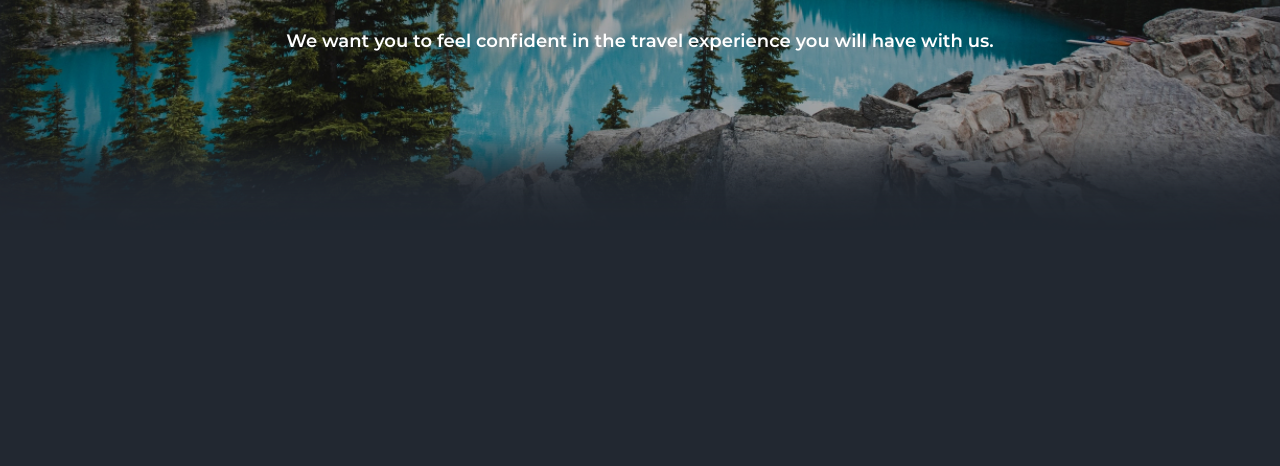
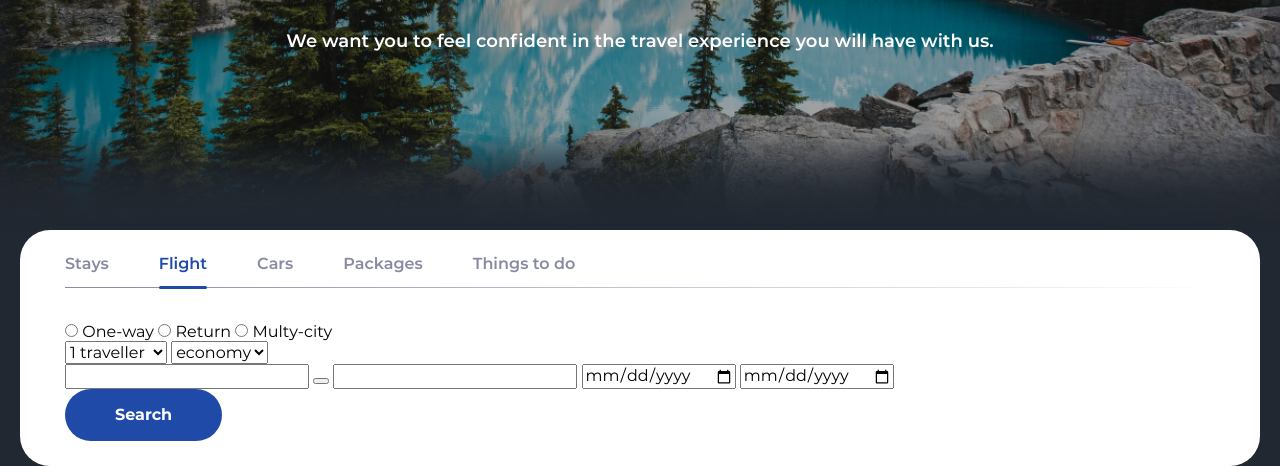
Before and after one commit to snod13/expedia, a plain HTML site: page src/index.html in a window 1280 px wide. Shown: the part 397-863 px from the top of the page. Before the commit the page ends 800 px from the top, so only its background shows below. Drawn offline with Linux system fonts and the light colour scheme.

Commit message:
Сверстана секция с табами

```diff
--- a/src/index.html
+++ b/src/index.html
@@ -58,5 +58,64 @@
     <!-- /.container -->
   </header>
   <!-- /.header -->
+  <main class="main">
+    <section class="section booking">
+      <div class="container">
+        <div class="booking__panel">
+          <ul class="booking__tabs">
+            <li class="booking__item">Stays</li>
+            <!-- /.booking__item -->
+            <li class="booking__item tab_active">Flight</li>
+            <!-- /.booking__item -->
+            <li class="booking__item">Cars</li>
+            <!-- /.booking__item -->
+            <li class="booking__item">Packages</li>
+            <!-- /.booking__item -->
+            <li class="booking__item">Things to do</li>
+            <!-- /.booking__item -->
+          </ul>
+          <!-- /.booking__tabs -->
+          <form action="#" class="form booking__form">
+            <div class="booking__options">
+              <div class="booking__points">
+                <input type="radio" name="One-way" id="oneWay" class="form__radio booking__radio"> <label for="oneWay" class="label booking__label">One-way</label>
+                <input type="radio" name="Return" id="return" class="form__radio booking__radio"> <label for="return" class="label booking__label">Return</label>
+                <input type="radio" name="Multi-city" id="multiCity" class="form__radio booking__radio"> <label for="multiCity" class="label booking__label">Multy-city</label>
+              </div>
+              <div class="booking__type">
+                <select name="travellerList" id="traveller" class="form__select">
+                  <option value="1 traveller">1 traveller</option>
+                  <option value="2 traveller">2 traveller</option>
+                  <option value="3 traveller">3 traveller</option>
+                  <option value="4 traveller">4 traveller</option>
+                </select>
+                <select name="classList" id="flightClass" class="form__select">
+                  <option value="economy">economy</option>
+                  <option value="standart">standart</option>
+                  <option value="business">business</option>
+                </select>
+              </div>
+              <!-- /.booking__type -->
+              <div class="booking__details">
+                <input type="text" name="flightFrom" id="flightFrom" class="form__input">
+                <button class="form__btn"></button>
+                <input type="text" name="flightTo" id="flightTo" class="form__input">
+                <input type="date" name="departingDate" id="departingDate" class="form__input">
+                <input type="date" name="returningDate" id="returningDate" class="form__input">
+              </div>
+              <!-- /.booking__details -->
+              <button type="submit" class="btn booking__btn">Search</button>
+            </div>
+            <!-- /.booking__options -->
+          </form>
+          <!-- /.form booking__form -->
+        </div>
+        <!-- /.booking__panel -->
+      </div>
+      <!-- /.container -->
+    </section>
+    <!-- /.section booking -->
+  </main>
+  <!-- /.main -->
 </body>
 </html>
--- a/src/sass/_colors.sass
+++ b/src/sass/_colors.sass
@@ -1 +1,2 @@
 $main-color: #1F4AA8
+$secondary: #888AA2
--- /dev/null
+++ b/src/sass/blocks/_booking.sass
@@ -0,0 +1,49 @@
+.booking
+  &__panel
+    background-color: #fff
+    border-radius: 30px
+    padding: 25px 45px
+  &__tabs
+    display: flex
+    align-items: center
+    margin: 0
+    padding: 0
+    list-style: none
+    position: relative
+    margin-bottom: 50px
+    &::after
+      position: absolute
+      bottom: -15px
+      left: 0
+      content: ''
+      display: block
+      width: 100%
+      height: 1px
+      background: linear-gradient(to right, $secondary, #fff 100%)
+  &__item
+    margin-right: 50px
+    color: $secondary
+    +main_semibold
+    &:last-child
+      margin-right: 0
+
+.tab
+  &_active
+    position: relative
+    color: $main-color
+    &::after
+      position: absolute
+      left: 0
+      bottom: -16px
+      content: ''
+      display: block
+      width: 100%
+      height: 3px
+      background-color: $main-color
+      z-index: 1
+      border-radius: 1.5px
+
+@media (min-width: 769px)
+  .booking
+    &__item
+      cursor: pointer
--- a/src/sass/main.sass
+++ b/src/sass/main.sass
@@ -3,3 +3,4 @@
 @import 'colors'
 @import 'interface'
 @import 'blocks/header'
+@import 'blocks/booking'
```
Also changed, not shown: src/css/main.css, 1 other file.
